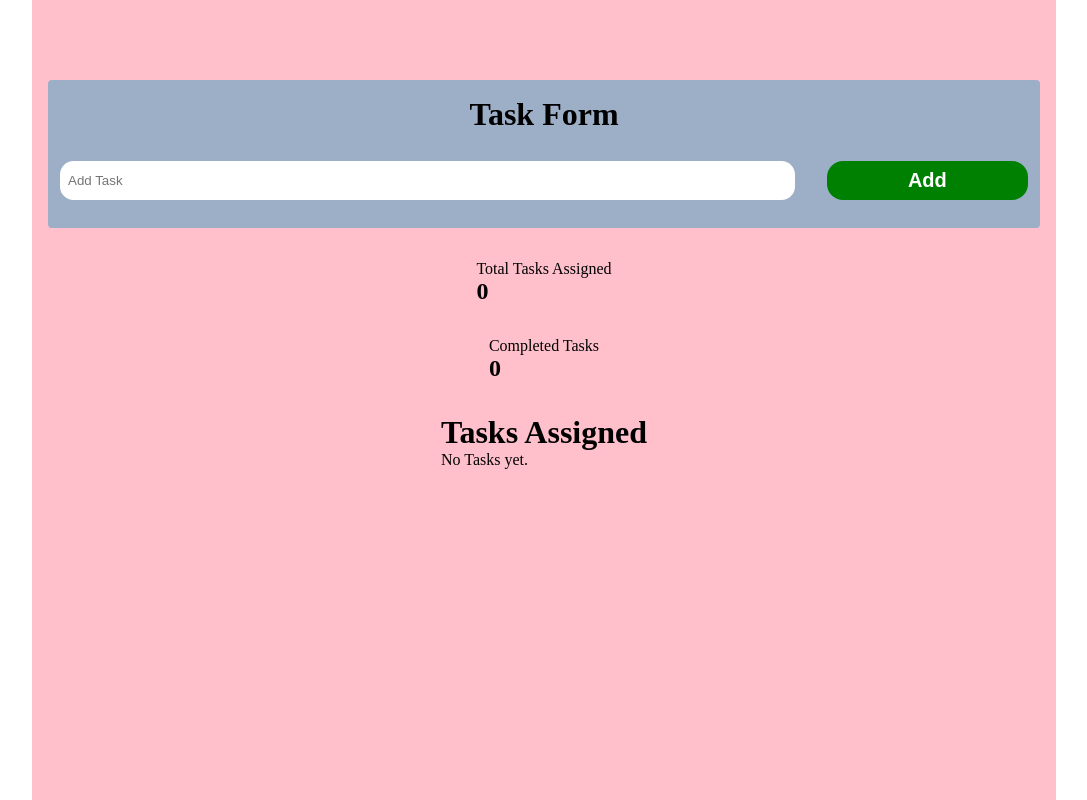
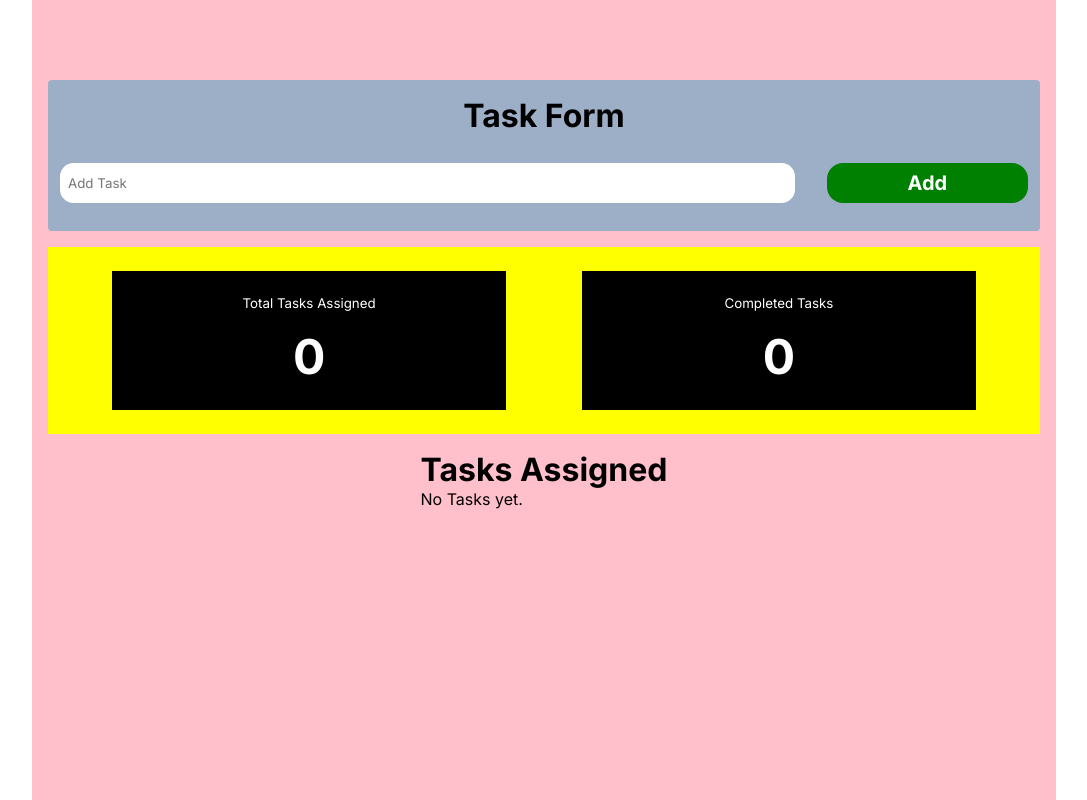
Before and after one commit to Saron-A/nexus_dynamic_task_manager, a React (Vite) app: page / in a window 1280 px wide. Shown: the whole page, without its empty margins (96-1183 px from the left). Built offline with nearby package versions, Linux system fonts and the light colour scheme.

Commit message:
Add CSS to the taskStatistic component

```diff
--- a/src/App.css
+++ b/src/App.css
@@ -1,14 +1,17 @@
+@import url("https://fonts.googleapis.com/css2?family=Inter:ital,opsz,wght@0,14..32,100..900;1,14..32,100..900&display=swap");
+
 * {
   margin: 0;
   padding: 0;
   box-sizing: border-box;
+  font-family: Inter;
 }
 
 .container {
   display: flex;
   flex-direction: column;
   width: 80vw;
-  gap: 2rem;
+  gap: 1rem;
   background-color: pink;
   height: 100vh;
   max-height: 100%;
--- a/src/components/TaskStatistics.jsx
+++ b/src/components/TaskStatistics.jsx
@@ -1,18 +1,20 @@
+import "../styles/taskStatistics.css";
+
 const TaskStatistics = ({ tasks }) => {
   const totalTaskCount = tasks.length;
   const completedTasks = tasks.filter((task) => task.isCompleted);
 
   return (
-    <>
+    <div className="sub-container2">
       <div className="allTasks">
         <p>Total Tasks Assigned</p>
-        <h2>{totalTaskCount}</h2>
+        <h3>{totalTaskCount}</h3>
       </div>
       <div className="completedTasks">
         <p>Completed Tasks</p>
-        <h2>{completedTasks.length}</h2>
+        <h3>{completedTasks.length}</h3>
       </div>
-    </>
+    </div>
   );
 };
 
--- /dev/null
+++ b/src/styles/taskStatistics.css
@@ -0,0 +1,39 @@
+* {
+  margin: 0;
+  padding: 0;
+  box-sizing: border-box;
+}
+
+.sub-container2 {
+  display: flex;
+  justify-content: space-evenly;
+  gap: 1rem;
+  background-color: yellow;
+  padding: 1.5rem 0.25rem;
+  width: 100%;
+}
+
+.sub-container2 .allTasks,
+.completedTasks {
+  background-color: black;
+  color: white;
+  height: 100%;
+  width: 40%;
+  padding: 1.5rem;
+  display: flex;
+  flex-direction: column;
+  align-items: center;
+  gap: 1rem;
+}
+
+.sub-container2 .allTasks p,
+.completedTasks p {
+  font-weight: light;
+  font-size: smaller;
+}
+
+.sub-container2 .allTasks h3,
+.completedTasks h3 {
+  font-weight: bold;
+  font-size: 3rem;
+}
```
